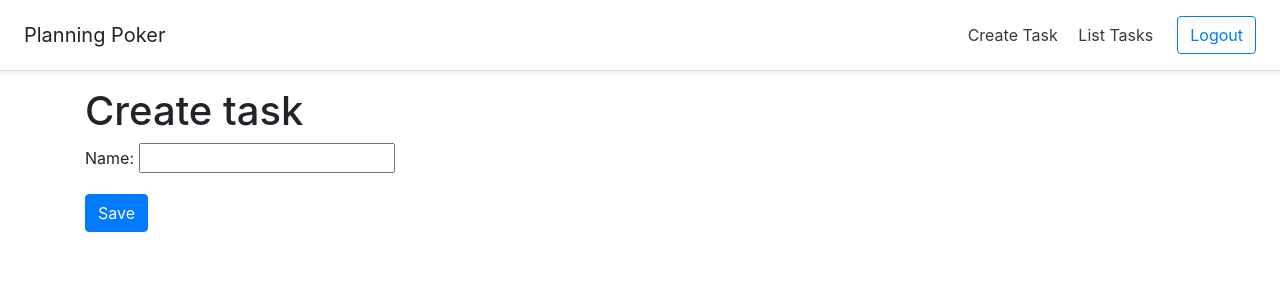
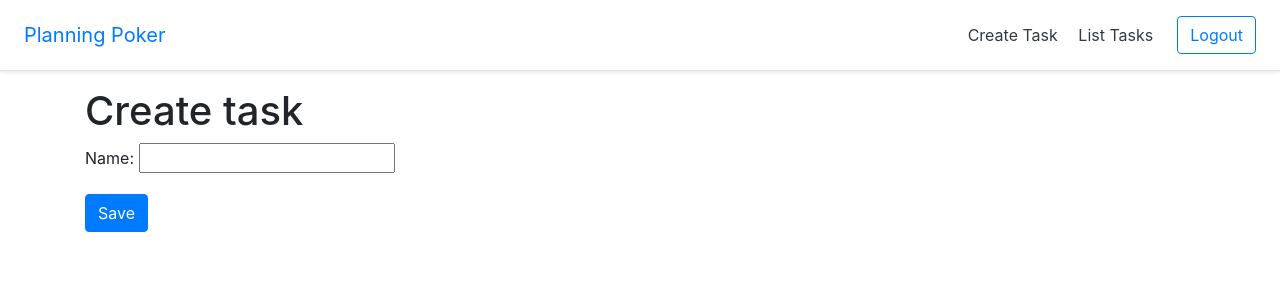
Before and after one commit to pyghassen/planning-poker, a Django app: page /polls/task/create in a window 1280 px wide. Shown: the top 300 px of the page. Run offline with Django 3.2, Linux system fonts and the light colour scheme; the visitor is signed in with stand-in values (Sample User, id 1); some libraries are stand-ins or nearby versions.

Commit message:
Adding the urls for the home and the task list pages.

```diff
--- a/web/templates/navbar.html
+++ b/web/templates/navbar.html
@@ -1,9 +1,9 @@
 <div class="d-flex flex-column flex-md-row align-items-center p-3 px-md-4 mb-3 bg-white border-bottom shadow-sm">
-  <h5 class="my-0 mr-md-auto font-weight-normal">Planning Poker</h5>
+  <h5 class="my-0 mr-md-auto font-weight-normal"><a href="{% url 'home' %}">Planning Poker</a></h5>
   {% if user.is_authenticated %}
   <nav class="my-2 my-md-0 mr-md-3">
     <a class="p-2 text-dark" href="{% url 'task-create' %}">Create Task</a>
-    <a class="p-2 text-dark" href="#">List Tasks</a>
+    <a class="p-2 text-dark" href="{% url 'task-list' %}">List Tasks</a>
   </nav>
   <a class="btn btn-outline-primary" href="#">Logout</a>
   {% endif %}
```
